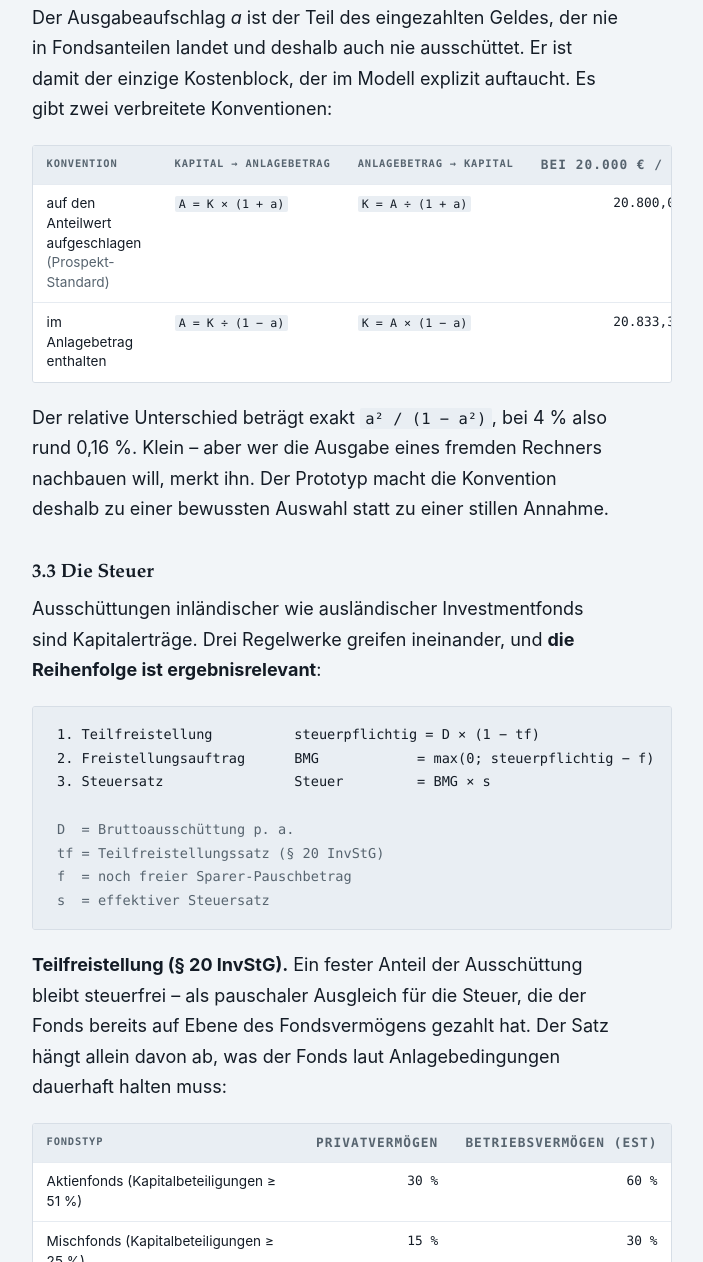
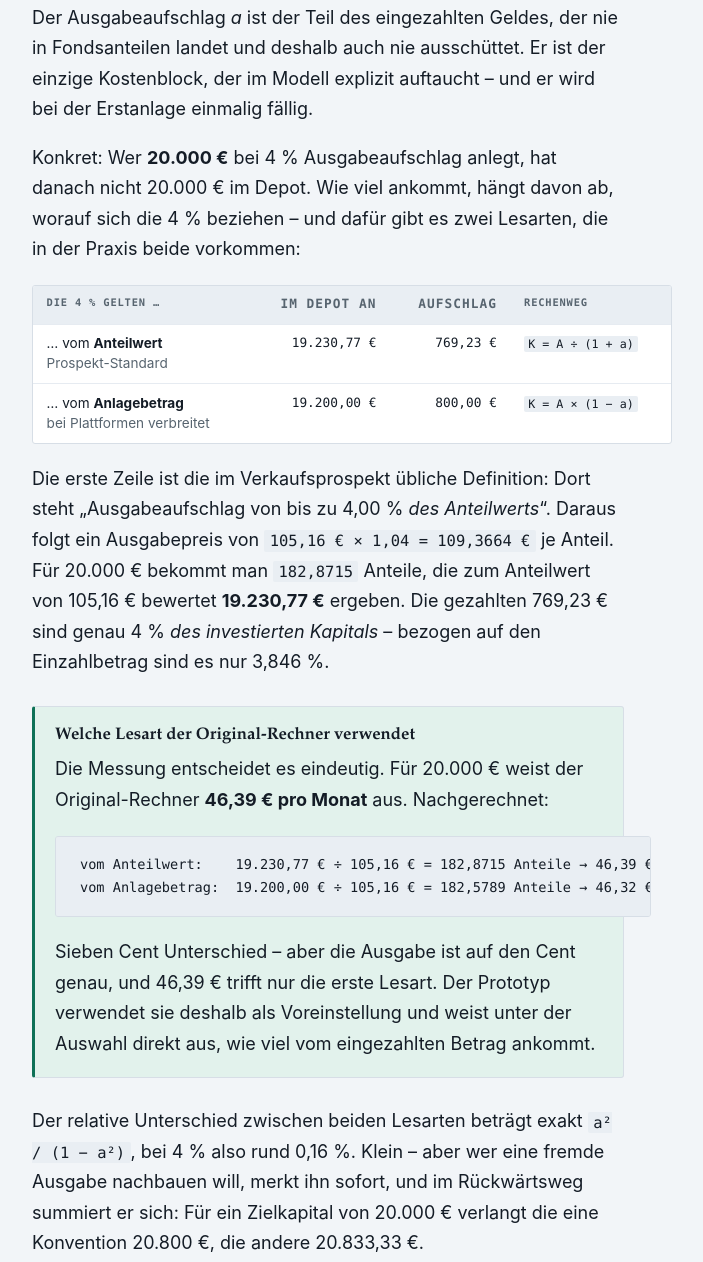
Before and after one commit to theMiro84/Dividend-Calculator, a website built with Vite: page theorie.html in a window 1280 px wide. Shown: the part 6070-7332 px from the top of the page, without its empty margins (312-1015 px from the left). Built offline with nearby package versions, Linux system fonts and the light colour scheme.

Commit message:
Ausgabeaufschlag aus Anlegersicht darstellen statt als Formelpaar
Die Auswahl war nach der Formelrichtung beschriftet ("Betrag x (1 + a)") und
beantwortete damit nicht die Frage, die man tatsaechlich hat: Wie viel von
meiner Einzahlung kommt im Depot an?

Oberflaeche:
- Beschriftung jetzt nach dem Bezugspunkt: "vom Anteilwert (Prospekt-Standard,
  so rechnet das Original)" gegenueber "vom eingezahlten Anlagebetrag"
- Neuer Hinweis unter der Auswahl, der die Wahl in Euro uebersetzt:
  "Von 20.000,00 EUR kommen 19.230,77 EUR in Fondsanteilen an, 769,23 EUR sind
  Aufschlag. Die andere Konvention ergaebe 19.200,00 EUR."

Theorieseite, Abschnitt 3.2 neu gefasst: erst der konkrete Fall (20.000 EUR bei
4 %), dann die Herleitung ueber den Ausgabepreis je Anteil
(105,16 x 1,04 = 109,3664 EUR), dann der Nachweis, welche Lesart der
Original-Rechner verwendet. Der 20.000-EUR-Fall trennt beide messbar:
46,39 EUR gegenueber 46,32 EUR pro Monat - beobachtet ist 46,39 EUR.

Neu belegt: Der Aufschlag betraegt 4 % des investierten Kapitals, aber nur
3,846 % des Einzahlbetrags. Zwei zusaetzliche Tests halten 19.230,77 EUR,
769,23 EUR und 182,8715 Anteile fest und pruefen, dass die andere Lesart die
beobachtete Ausgabe verfehlt.

131 Tests (vorher 129).

Co-Authored-By: Claude Opus 5 <noreply@anthropic.com>
Claude-Session: https://claude.ai/code/session_01UHGvm4yKAWQfZRNnLBhU7z

```diff
--- a/index.html
+++ b/index.html
@@ -171,15 +171,14 @@
           </div>
 
           <div class="feld">
-            <label class="feld__label" for="aufschlagModus">Konvention Ausgabeaufschlag</label>
+            <label class="feld__label" for="aufschlagModus">Der Ausgabeaufschlag gilt</label>
             <select id="aufschlagModus" name="aufschlagModus">
               <option value="auf_anteilwert" selected>
-                auf den Anteilwert aufgeschlagen – Betrag × (1 + a)
+                … vom Anteilwert (Prospekt-Standard, so rechnet das Original)
               </option>
-              <option value="im_anlagebetrag">
-                im Anlagebetrag enthalten – Betrag ÷ (1 − a)
-              </option>
+              <option value="im_anlagebetrag">… vom eingezahlten Anlagebetrag</option>
             </select>
+            <p class="hinweis" id="aufschlag-hinweis"></p>
           </div>
 
           <div class="feld feld--toggle">
--- a/theorie.html
+++ b/theorie.html
@@ -813,42 +813,72 @@ r = z × p₀ / p      <span class="kommentar">abgeleitet, nicht gespeichert</sp
 
       <p>
         Der Ausgabeaufschlag <em>a</em> ist der Teil des eingezahlten Geldes, der nie in
-        Fondsanteilen landet und deshalb auch nie ausschüttet. Er ist damit der einzige Kostenblock,
-        der im Modell explizit auftaucht. Es gibt zwei verbreitete Konventionen:
+        Fondsanteilen landet und deshalb auch nie ausschüttet. Er ist der einzige Kostenblock, der
+        im Modell explizit auftaucht – und er wird bei der Erstanlage einmalig fällig.
+      </p>
+
+      <p>
+        Konkret: Wer <strong>20.000 €</strong> bei 4 % Ausgabeaufschlag anlegt, hat danach nicht
+        20.000 € im Depot. Wie viel ankommt, hängt davon ab, worauf sich die 4 % beziehen – und
+        dafür gibt es zwei Lesarten, die in der Praxis beide vorkommen:
       </p>
 
       <div class="tabelle-huelle">
         <table>
           <thead>
             <tr>
-              <th>Konvention</th>
-              <th>Kapital → Anlagebetrag</th>
-              <th>Anlagebetrag → Kapital</th>
-              <th class="zahl">bei 20.000 € / 4 %</th>
+              <th>Die 4 % gelten …</th>
+              <th class="zahl">im Depot an</th>
+              <th class="zahl">Aufschlag</th>
+              <th>Rechenweg</th>
             </tr>
           </thead>
           <tbody>
             <tr>
-              <td>auf den Anteilwert aufgeschlagen<br /><span class="dezent">(Prospekt-Standard)</span></td>
-              <td><code>A = K × (1 + a)</code></td>
+              <td>… vom <strong>Anteilwert</strong><br /><span class="dezent">Prospekt-Standard</span></td>
+              <td class="zahl">19.230,77 €</td>
+              <td class="zahl">769,23 €</td>
               <td><code>K = A ÷ (1 + a)</code></td>
-              <td class="zahl">20.800,00 €</td>
-            </tr>
-            <tr>
-              <td>im Anlagebetrag enthalten</td>
-              <td><code>A = K ÷ (1 − a)</code></td>
+            </tr>
+            <tr>
+              <td>… vom <strong>Anlagebetrag</strong><br /><span class="dezent">bei Plattformen verbreitet</span></td>
+              <td class="zahl">19.200,00 €</td>
+              <td class="zahl">800,00 €</td>
               <td><code>K = A × (1 − a)</code></td>
-              <td class="zahl">20.833,33 €</td>
             </tr>
           </tbody>
         </table>
       </div>
 
       <p>
-        Der relative Unterschied beträgt exakt <code>a² / (1 − a²)</code>, bei 4 % also rund
-        0,16 %. Klein – aber wer die Ausgabe eines fremden Rechners nachbauen will, merkt ihn.
-        Der Prototyp macht die Konvention deshalb zu einer bewussten Auswahl statt zu einer
-        stillen Annahme.
+        Die erste Zeile ist die im Verkaufsprospekt übliche Definition: Dort steht „Ausgabeaufschlag
+        von bis zu 4,00 % <em>des Anteilwerts</em>“. Daraus folgt ein Ausgabepreis von
+        <code>105,16 € × 1,04 = 109,3664 €</code> je Anteil. Für 20.000 € bekommt man
+        <code>182,8715</code> Anteile, die zum Anteilwert von 105,16 € bewertet
+        <strong>19.230,77 €</strong> ergeben. Die gezahlten 769,23 € sind genau 4 % <em>des
+        investierten Kapitals</em> – bezogen auf den Einzahlbetrag sind es nur 3,846 %.
+      </p>
+
+      <div class="kasten kasten--antwort">
+        <h3>Welche Lesart der Original-Rechner verwendet</h3>
+        <p>
+          Die Messung entscheidet es eindeutig. Für 20.000 € weist der Original-Rechner
+          <strong>46,39 € pro Monat</strong> aus. Nachgerechnet:
+        </p>
+        <div class="formel">vom Anteilwert:    19.230,77 € ÷ 105,16 € = 182,8715 Anteile → 46,39 €   ✓ beobachtet
+vom Anlagebetrag:  19.200,00 € ÷ 105,16 € = 182,5789 Anteile → 46,32 €</div>
+        <p>
+          Sieben Cent Unterschied – aber die Ausgabe ist auf den Cent genau, und 46,39 € trifft
+          nur die erste Lesart. Der Prototyp verwendet sie deshalb als Voreinstellung und weist
+          unter der Auswahl direkt aus, wie viel vom eingezahlten Betrag ankommt.
+        </p>
+      </div>
+
+      <p>
+        Der relative Unterschied zwischen beiden Lesarten beträgt exakt <code>a² / (1 − a²)</code>,
+        bei 4 % also rund 0,16 %. Klein – aber wer eine fremde Ausgabe nachbauen will, merkt ihn
+        sofort, und im Rückwärtsweg summiert er sich: Für ein Zielkapital von 20.000 € verlangt die
+        eine Konvention 20.800 €, die andere 20.833,33 €.
       </p>
 
       <h3>3.3 Die Steuer</h3>
@@ -1184,8 +1214,10 @@ A   = K × (1 + a)                 <span class="kommentar">Anlagebetrag inkl. Au
 
       <ul>
         <li>
-          <strong>Ausgabeaufschlag:</strong> Fall A trifft nur mit <code>A = K × (1 + a)</code>.
-          Die andere Konvention läge bei 21.590,52 € – rund 35 € daneben.
+          <strong>Ausgabeaufschlag:</strong> Er bezieht sich auf den Anteilwert, nicht auf den
+          Anlagebetrag. Fall A trifft nur mit <code>A = K × (1 + a)</code> – die andere Lesart
+          läge bei 21.590,52 €, rund 35 € daneben. Fall D trennt beide ebenfalls: 46,39 €
+          gegenüber 46,32 € pro Monat.
         </li>
         <li>
           <strong>Steuerumkehr:</strong> Fall B bestätigt die Formel und die Teilfreistellung
@@ -1550,7 +1582,7 @@ A = 164.585,57 × 1,05                           = 172.814,85 €</div>
 
       <p>
         Der Prototyp trennt Rechenkern (<code>src/core/</code>) und Oberfläche
-        (<code>src/main.ts</code>) strikt. Getestet wird ausschließlich der Kern – 129 Tests in
+        (<code>src/main.ts</code>) strikt. Getestet wird ausschließlich der Kern – 131 Tests in
         acht Dateien:
       </p>
 
```
Also changed, not shown: src/main.ts (+30 -0 lines), tests/allianz-referenz.test.ts (+26 -1 lines), README.md.
